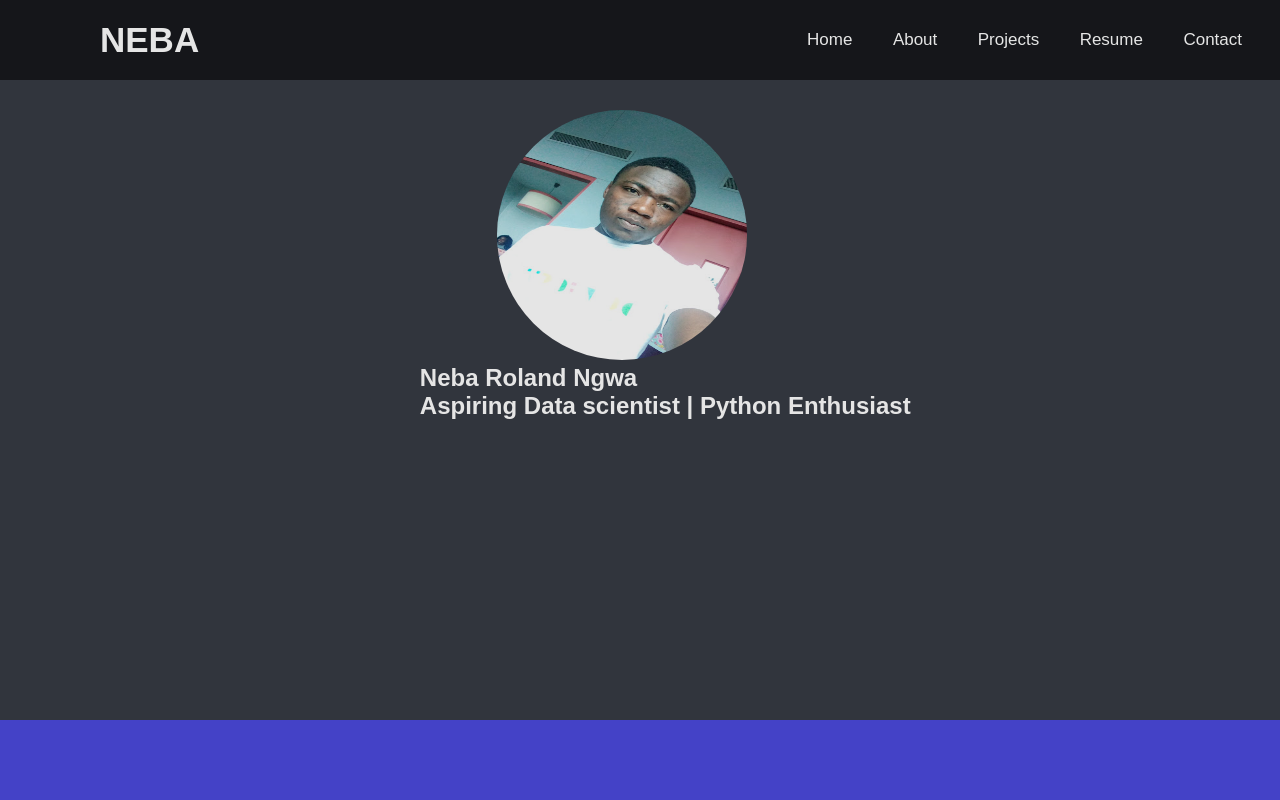
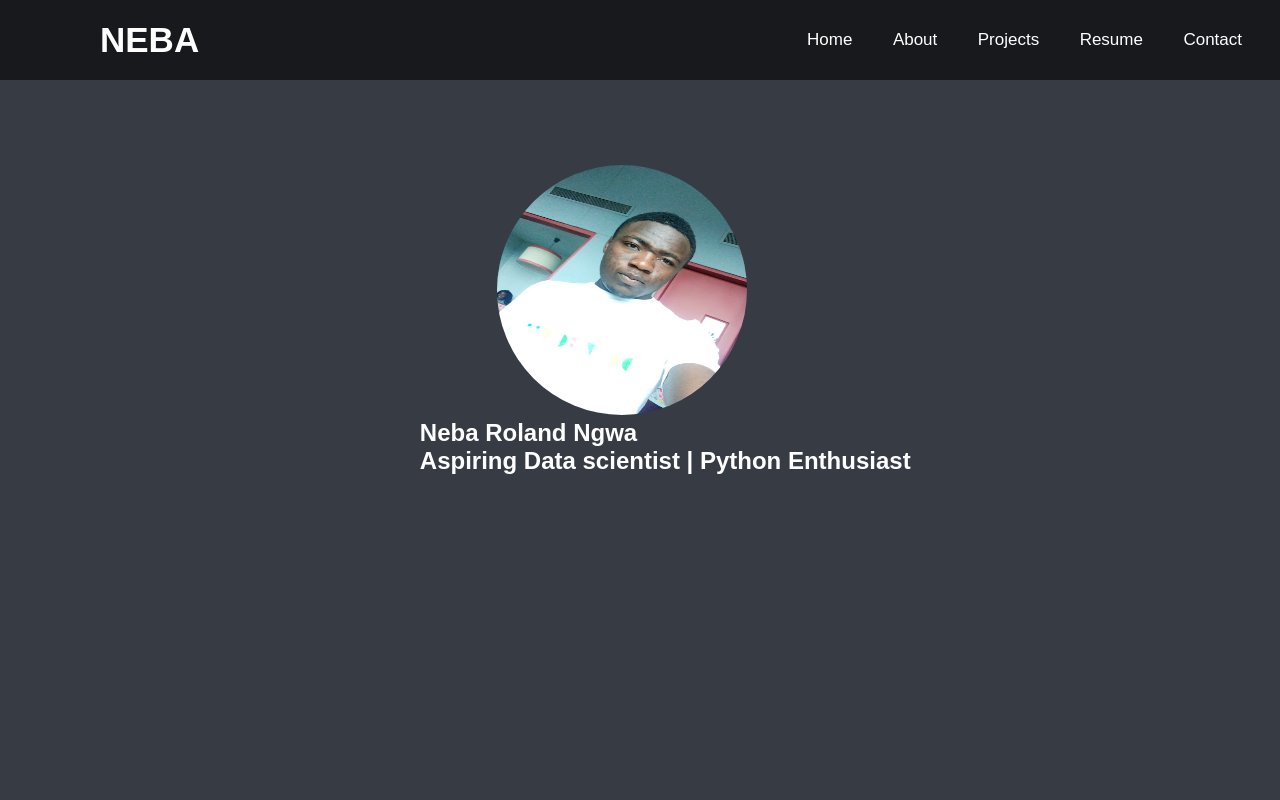
Before and after one commit to Roland-coder/nebaroland.github.io, a plain HTML site: page index.html in a window 1280 px wide. Shown: the top 800 px of the page. Drawn offline with Linux system fonts and the light colour scheme.

Commit message:
Update style.css

```diff
--- a/style.css
+++ b/style.css
@@ -56,19 +56,13 @@ section.me {
     margin: 0;
     max-width: none;
     background-color: #373B44;
-    height: 90vh;
+    height: 100vh;
 
     /* background-image: url("image.jpeg"); */
     /* filter: brightness(10%); */
 }
 
-section.me:after {
-    content: "";
-    position: fixed;
-    top: 0; bottom: 0; left: 0; right: 0;
-    background: rgba(0,0,0,0.1);
-    pointer-events: none;
-  }
+
 img {
     margin-left: 10%;
     border-radius: 50%;
@@ -79,7 +73,7 @@ img {
 }
 
 .home {
-    margin-top: 10%;
+    margin-top: 15%;
     margin-left: 30%;
 }
 
@@ -88,7 +82,7 @@ img {
 }
 
 
-section {
+section.about {
 
     color: white;
     width: 100%;
@@ -110,3 +104,14 @@ section {
     padding-left: 20%;
     padding-right: 20%;
 }
+
+.foot {
+    /* position: fixed; */
+    left: 0;
+    bottom: 0;
+    height: 100px;
+    width: 100%;
+    background: rgb(23, 25, 29);
+    color: white;
+    text-align: center;
+  }
```
